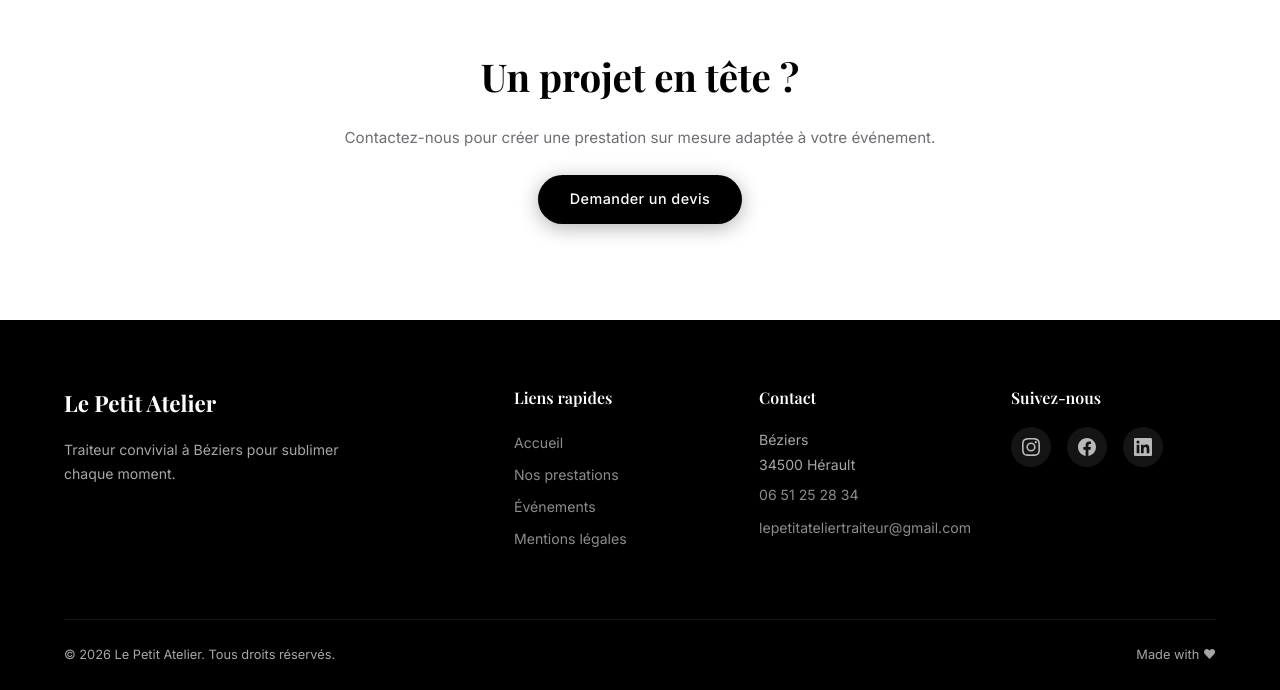
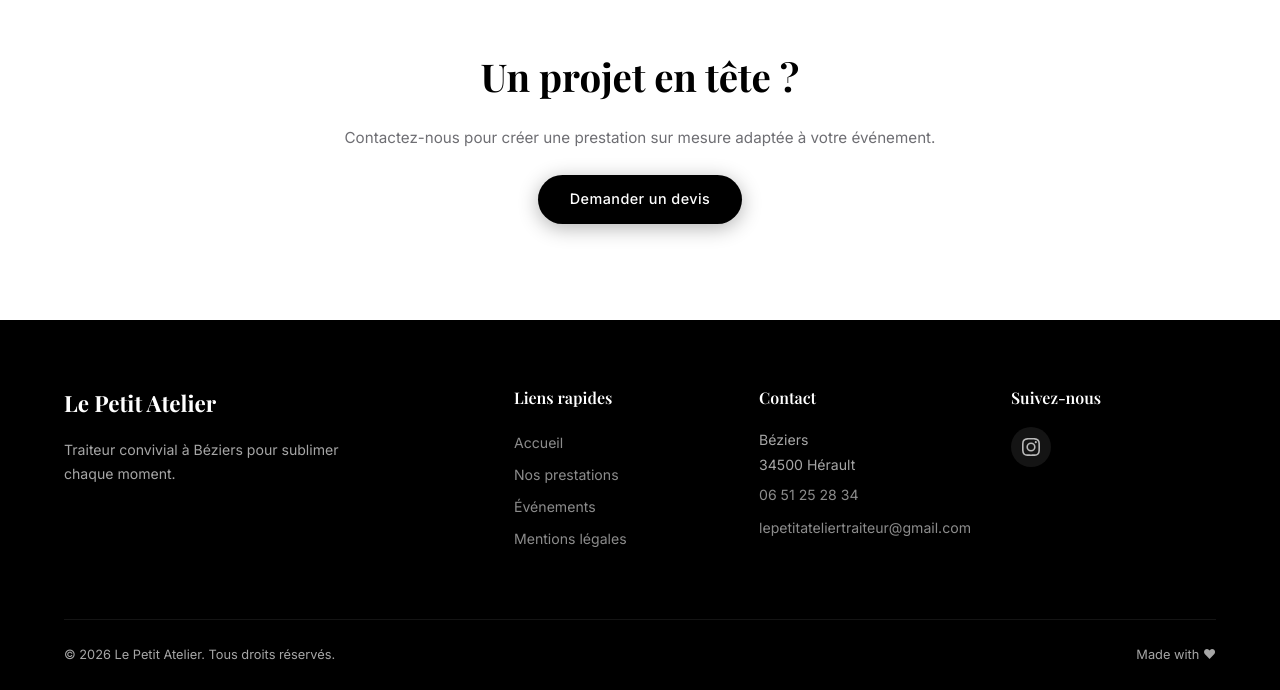
Before and after one commit to Tipounos/le-petit-atelier-def-11, a plain HTML site: page prestations.html in a window 1280 px wide. Shown: the part 2229-2919 px from the top of the page. Drawn offline with nearby package versions, Linux system fonts and the light colour scheme; a web font is replaced by a local one.

Commit message:
Update prestations.html

```diff
--- a/prestations.html
+++ b/prestations.html
@@ -266,26 +266,13 @@
           <h4 data-i18n="footer_h_social">Suivez-nous</h4>
           <div class="footer__socials">
             <!-- Instagram -->
-            <a href="#" class="footer__social" aria-label="Instagram">
+            <a href="https://www.instagram.com/lepetitateliertraiteur/" class="footer__social" aria-label="Instagram">
               <svg viewBox="0 0 24 24">
                 <path
                   d="M12 2.163c3.204 0 3.584.012 4.85.07 3.252.148 4.771 1.691 4.919 4.919.058 1.265.069 1.645.069 4.849 0 3.205-.012 3.584-.069 4.849-.149 3.225-1.664 4.771-4.919 4.919-1.266.058-1.644.07-4.85.07-3.204 0-3.584-.012-4.849-.07-3.26-.149-4.771-1.699-4.919-4.92-.058-1.265-.07-1.644-.07-4.849 0-3.204.013-3.583.07-4.849.149-3.227 1.664-4.771 4.919-4.919 1.266-.057 1.645-.069 4.849-.069zM12 0C8.741 0 8.333.014 7.053.072 2.695.272.273 2.69.073 7.052.014 8.333 0 8.741 0 12c0 3.259.014 3.668.072 4.948.2 4.358 2.618 6.78 6.98 6.98C8.333 23.986 8.741 24 12 24c3.259 0 3.668-.014 4.948-.072 4.354-.2 6.782-2.618 6.979-6.98.059-1.28.073-1.689.073-4.948 0-3.259-.014-3.667-.072-4.947-.196-4.354-2.617-6.78-6.979-6.98C15.668.014 15.259 0 12 0zm0 5.838a6.162 6.162 0 100 12.324 6.162 6.162 0 000-12.324zM12 16a4 4 0 110-8 4 4 0 010 8zm6.406-11.845a1.44 1.44 0 100 2.881 1.44 1.44 0 000-2.881z" />
               </svg>
             </a>
-            <!-- Facebook -->
-            <a href="#" class="footer__social" aria-label="Facebook">
-              <svg viewBox="0 0 24 24">
-                <path
-                  d="M24 12.073c0-6.627-5.373-12-12-12s-12 5.373-12 12c0 5.99 4.388 10.954 10.125 11.854v-8.385H7.078v-3.47h3.047V9.43c0-3.007 1.792-4.669 4.533-4.669 1.312 0 2.686.235 2.686.235v2.953H15.83c-1.491 0-1.956.925-1.956 1.874v2.25h3.328l-.532 3.47h-2.796v8.385C19.612 23.027 24 18.062 24 12.073z" />
-              </svg>
-            </a>
-            <!-- LinkedIn -->
-            <a href="#" class="footer__social" aria-label="LinkedIn">
-              <svg viewBox="0 0 24 24">
-                <path
-                  d="M20.447 20.452h-3.554v-5.569c0-1.328-.027-3.037-1.852-3.037-1.853 0-2.136 1.445-2.136 2.939v5.667H9.351V9h3.414v1.561h.046c.477-.9 1.637-1.85 3.37-1.85 3.601 0 4.267 2.37 4.267 5.455v6.286zM5.337 7.433a2.062 2.062 0 01-2.063-2.065 2.064 2.064 0 112.063 2.065zm1.782 13.019H3.555V9h3.564v11.452zM22.225 0H1.771C.792 0 0 .774 0 1.729v20.542C0 23.227.792 24 1.771 24h20.451C23.2 24 24 23.227 24 22.271V1.729C24 .774 23.2 0 22.222 0h.003z" />
-              </svg>
-            </a>
+
           </div>
         </div>
 
```
